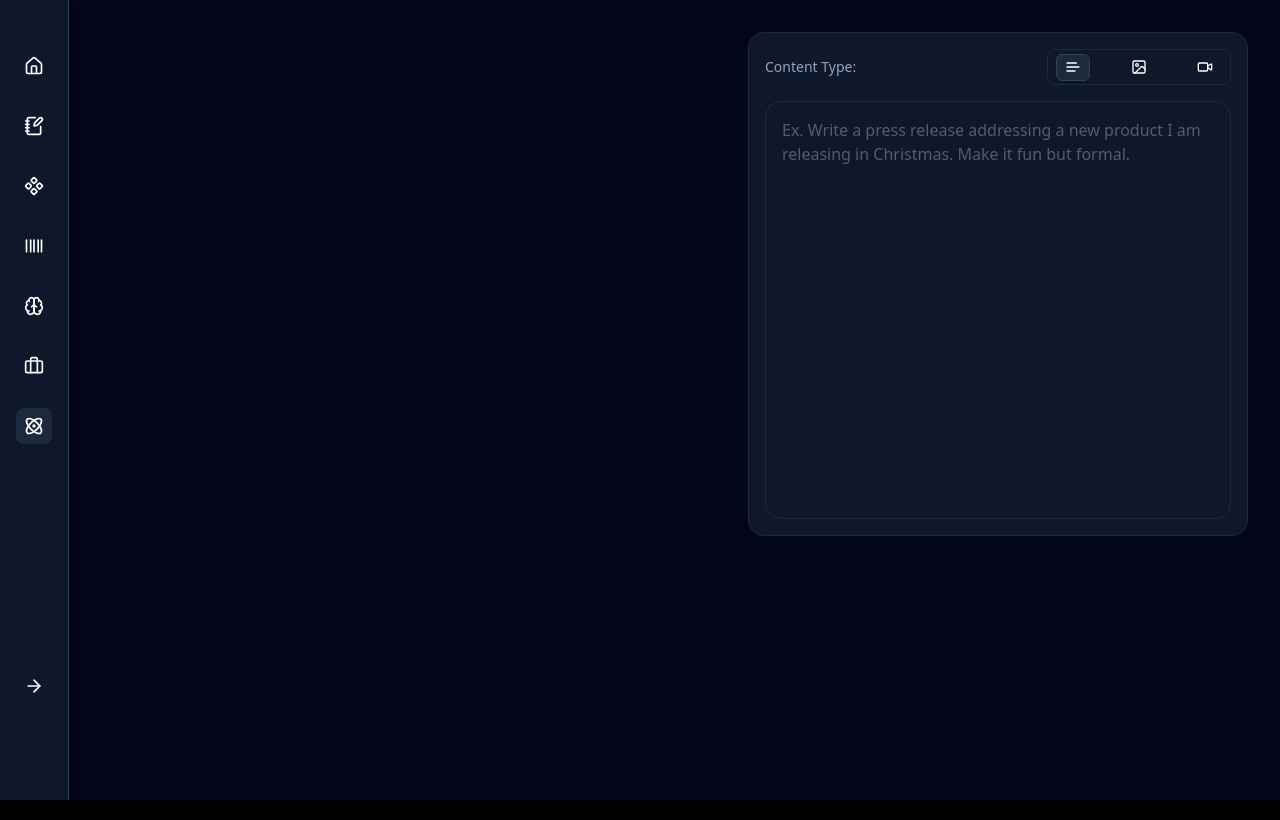
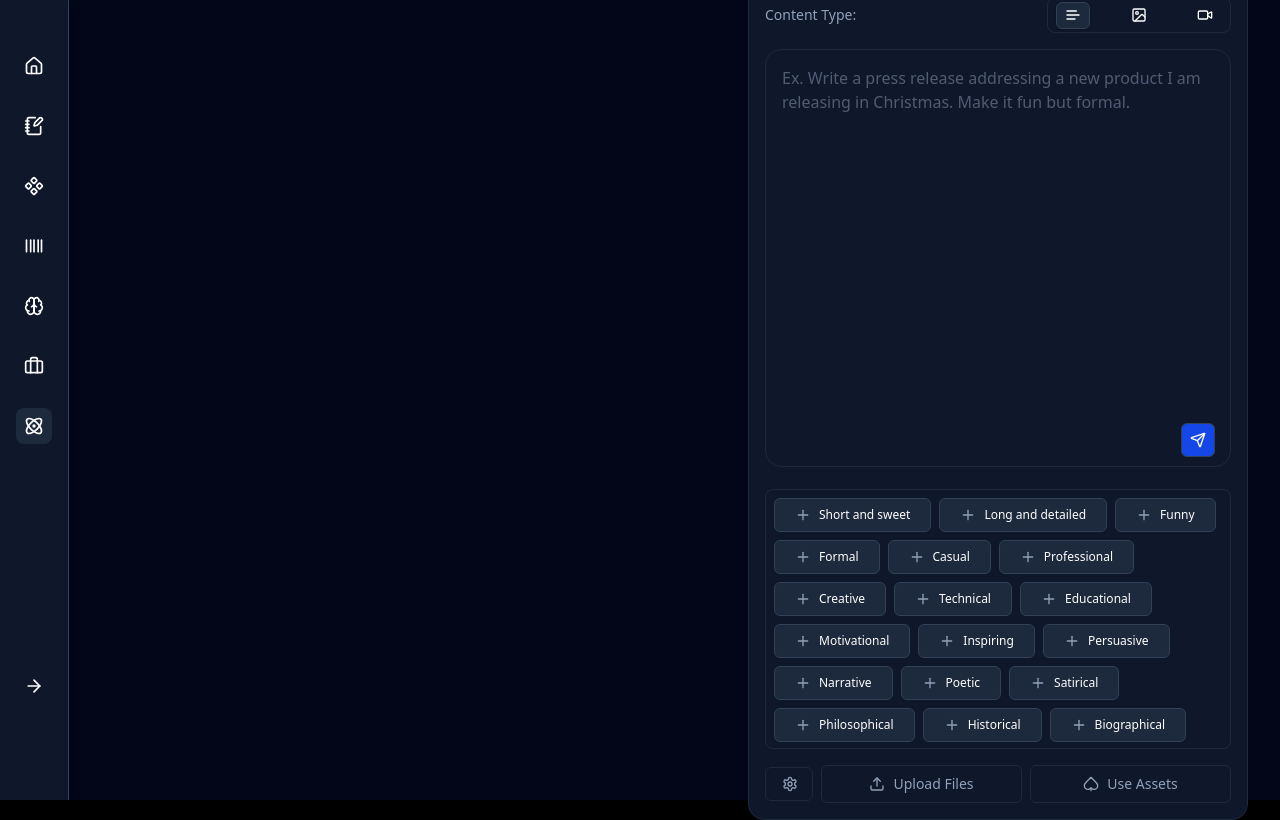
Before and after one commit to Alkemiist/pablo-next, a Next.js app: page /god-flow in a window 1280 px wide. Built offline with nearby package versions, Linux system fonts and the light colour scheme.

Commit message:
finished prelim idea gen

```diff
--- a/app/god-flow/page.tsx
+++ b/app/god-flow/page.tsx
@@ -3,19 +3,111 @@
 // imports
 import { Tabs, TabsContent, TabsList, TabsTrigger } from "@/components/ui/tabs";
 import { useState } from "react";
-import { TextIcon, ImageIcon, VideoIcon } from "lucide-react";
+import { TextIcon, ImageIcon, VideoIcon, SendIcon, CheckIcon, Plus, SettingsIcon, UploadIcon, Spade } from "lucide-react";
 import TextAreaAutosize from "react-textarea-autosize";
+
+// object that contains the suggestions
+const suggestionObject = {
+  text: [
+    "Short and sweet",
+    "Long and detailed",
+    "Funny",
+    "Formal",
+    "Casual",
+    "Professional",
+    "Creative",
+    "Technical",
+    "Educational",
+    "Motivational",
+    "Inspiring",
+    "Persuasive",
+    "Narrative",
+    "Poetic",
+    "Satirical",
+    "Philosophical",
+    "Historical",
+    "Biographical",
+    "Descriptive",
+    "Expository",
+    "Explanatory",
+  ],
+  image: [
+    "Photorealistic",
+    "Cartoonish",
+    "Abstract",
+    "Minimalist",
+    "Colorful",
+    "Black and white",
+    "High contrast",
+    "Low contrast",
+    "High saturation",
+    "Low saturation",
+    "High brightness",
+    "Low brightness",
+    "High contrast",
+    "Low contrast",
+    "Anime-ish",
+    "Realistic",
+    "Digital art",
+    "Hand-drawn",
+    "3D",
+    "2D",
+    "Vector",
+    "Pixel art",
+    "Low poly",
+    "High poly",
+    "Low detail",
+    "High detail",
+    "Low resolution",
+    "High resolution",
+    "Low quality",
+  ],
+  video: [
+    "Cinematic",
+    "Documentary",
+    "Narrative",
+    "Educational",
+    "Motivational",
+    "Inspiring",
+    "Narrative",
+    "Orange & Teal",
+    "Animation",
+    "Diffused Lighting",
+    "Backlit",
+    "Handheld",
+    "Wide Angle",
+    "Low FPS",
+    "Over the Shoulder",
+    "50mm",
+    "Realistic",
+    "Digital art",
+    "Hand-drawn",
+    "3D",
+    "2D",
+    "Vector",
+    "Pixel art",
+    "Low poly",
+    "High poly",
+    "Low detail",
+    "High detail",
+    "Low resolution",
+    "High resolution",
+    "Low quality",
+  ]
+}
 
 
 export default function GodFlow() {
 
+    // state
     const [contentType, setContentType] = useState("text")
+    const [ textInput, setTextInput ] = useState("")
 
     return (
       <div>
 
         {/* Entire god Flow Component */}
-        <div className="flex flex-col gap-4 absolute right-8 top-8 bg-slate-900 rounded-2xl p-4 border border-slate-800 min-w-[500px]">
+        <div className="flex flex-col gap-4 absolute right-8 top-1/2 -translate-y-1/2 bg-slate-900 rounded-2xl p-4 border border-slate-800 min-w-[500px] max-w-[500px]">
 
           {/* content type title // icon selector */}
             <div className="flex items-center justify-between">
@@ -48,16 +140,43 @@ export default function GodFlow() {
             </div>
 
           {/* input box */}
-          <TextAreaAutosize
-            className="relative resize-none w-full bg-slate-900 border border-slate-800 rounded-2xl p-4 text-slate-400 focus:outline-none focus:ring focus:ring-indigo-600"
-            placeholder="Ex. Write a press release addressing a new product I am releasing in Christmas. Make it fun but formal."
-            minRows={16}
-            maxRows={16}
-          />
+          <div className="relative">
+            <TextAreaAutosize
+              className="resize-none w-full bg-slate-900 border border-slate-800 rounded-2xl p-4 text-slate-400 focus:outline-none focus:ring focus:ring-indigo-600"
+              placeholder="Ex. Write a press release addressing a new product I am releasing in Christmas. Make it fun but formal."
+              minRows={16}
+              maxRows={16}
+              onChange={(e) => setTextInput(e.target.value)}
+            />
+            <button className="absolute right-4 bottom-4 bg-blue-700 border border-slate-700 rounded-md px-2 py-2 hover:bg-slate-800 transition-all duration-300 cursor-pointer">
+              <SendIcon className="w-4 h-4" />
+            </button>
+          </div>
 
           {/* bubble suggestions */}
+          <div className='border border-slate-800 rounded-lg h-65 overflow-y-auto w-full flex flex-wrap gap-2 p-2'>
+            {
+              suggestionObject[contentType as keyof typeof suggestionObject].map((suggestion, index) => (
+                <div key={index} className='border border-slate-700 text-xs px-5 cursor-pointer hover:bg-slate-700 rounded-md p-2 w-fit flex items-center gap-2 transition-all duration-300 bg-slate-800'>
+                  <Plus className="w-4 h-4 text-slate-400" />
+                  {suggestion}
+                </div>
+              ))
+            }
+          </div>
 
-          {/* settings bar */}
+          {/* Button stack bar */}
+          <div className="flex items-center gap-2">
+            <button className="bg-slate-900 border w-12 border-slate-800 rounded-md px-4 py-2 text-slate-400 hover:bg-slate-700 transition-all duration-300 cursor-pointer">
+              <SettingsIcon className="w-4 h-4" />
+            </button>
+            <button className="flex-1 flex items-center justify-center gap-2 text-sm bg-slate-900 border border-slate-800 rounded-md px-4 py-2 text-slate-400 hover:bg-slate-700 transition-all duration-300 cursor-pointer">
+              <UploadIcon className="w-4 h-4" /> Upload Files
+            </button>
+            <button className="flex-1 flex items-center justify-center gap-2 text-sm bg-slate-900 border border-slate-800 rounded-md px-4 py-2 text-slate-400 hover:bg-slate-700 transition-all duration-300 cursor-pointer">
+              <Spade className="w-4 h-4" /> Use Assets
+            </button>
+          </div>
 
         </div>
 
```
